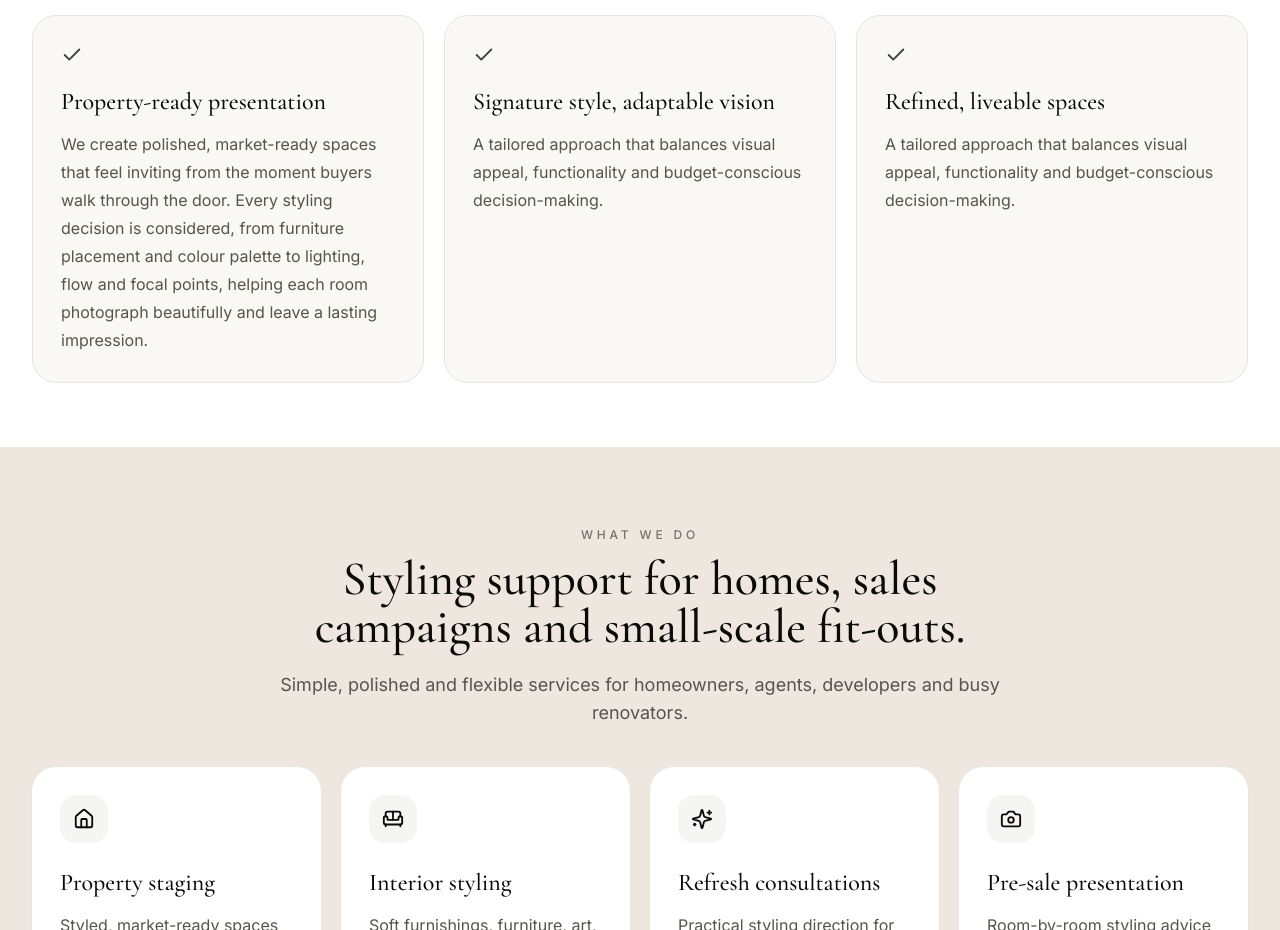
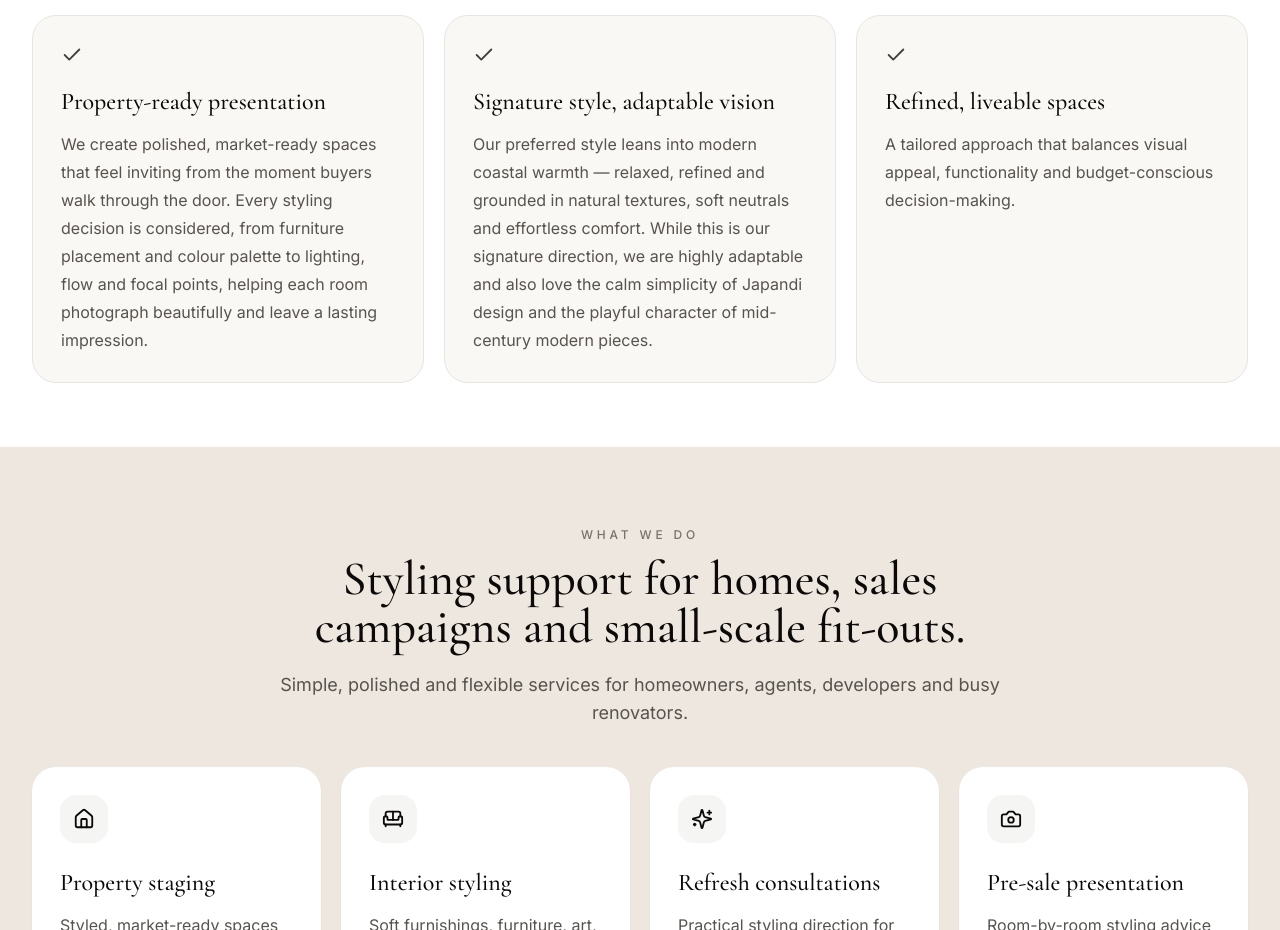
Before and after one commit to interiorsbyborg/interiors-by-borg, a React (Vite) app: page / in a window 1280 px wide. Shown: the part 840-1770 px from the top of the page. Built offline with nearby package versions, Linux system fonts and the light colour scheme.

Commit message:
Add files via upload

```diff
--- a/App.jsx
+++ b/App.jsx
@@ -168,7 +168,7 @@ function HomePage({ setPage }) {
             },
             {
               title: "Signature style, adaptable vision",
-              text: "A tailored approach that balances visual appeal, functionality and budget-conscious decision-making.",
+              text: "Our preferred style leans into modern coastal warmth — relaxed, refined and grounded in natural textures, soft neutrals and effortless comfort. While this is our signature direction, we are highly adaptable and also love the calm simplicity of Japandi design and the playful character of mid-century modern pieces.",
             },
             {
               title: "Refined, liveable spaces",
--- a/src/App.jsx
+++ b/src/App.jsx
@@ -180,7 +180,7 @@ function HomePage({ setPage }) {
             },
             {
               title: "Signature style, adaptable vision",
-              text: "A tailored approach that balances visual appeal, functionality and budget-conscious decision-making.",
+              text: "Our preferred style leans into modern coastal warmth — relaxed, refined and grounded in natural textures, soft neutrals and effortless comfort. While this is our signature direction, we are highly adaptable and also love the calm simplicity of Japandi design and the playful character of mid-century modern pieces.",
             },
             {
               title: "Refined, liveable spaces",
```
Also changed, not shown: README_FIRST.txt.
